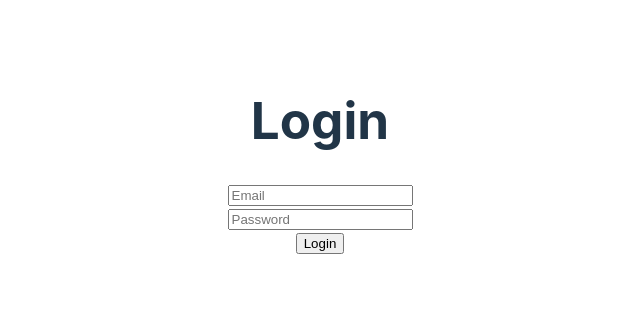
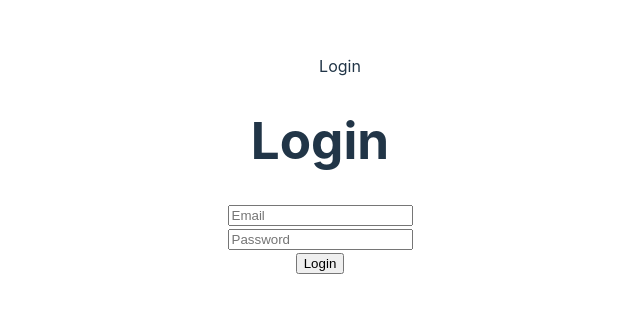
Before and after one commit to Davfernandezz/SocialNetwork-Frontend, a React (Vite) app: page / in a window 1280 px wide. Shown: the part 244-556 px from the top of the page, without its empty margins (320-960 px from the left). Built offline with nearby package versions, Linux system fonts and the light colour scheme.

Commit message:
feat: creation of the component header and applied in app.jsx

```diff
--- a/src/App.jsx
+++ b/src/App.jsx
@@ -1,10 +1,12 @@
 import Body from "./views/Body/Body";
 import "./App.css";
+import { Header } from "./components/Header/Header";
 
 function App() {
   return (
     <>
-        <Body />
+      <Header/>
+      <Body/>
     </>
   );
 }
--- /dev/null
+++ b/src/components/Header/Header.jsx
@@ -0,0 +1,15 @@
+import React from 'react'
+import { useNavigate } from 'react-router-dom'
+
+export const Header = () => {
+
+    const navigate = useNavigate();
+
+    return (
+        <>
+            <ul>
+                <div onClick={()=>navigate('/')}>Login</div>
+            </ul>
+        </>
+    )
+}
```
Also changed, not shown: src/components/Header/Header.css (added).
